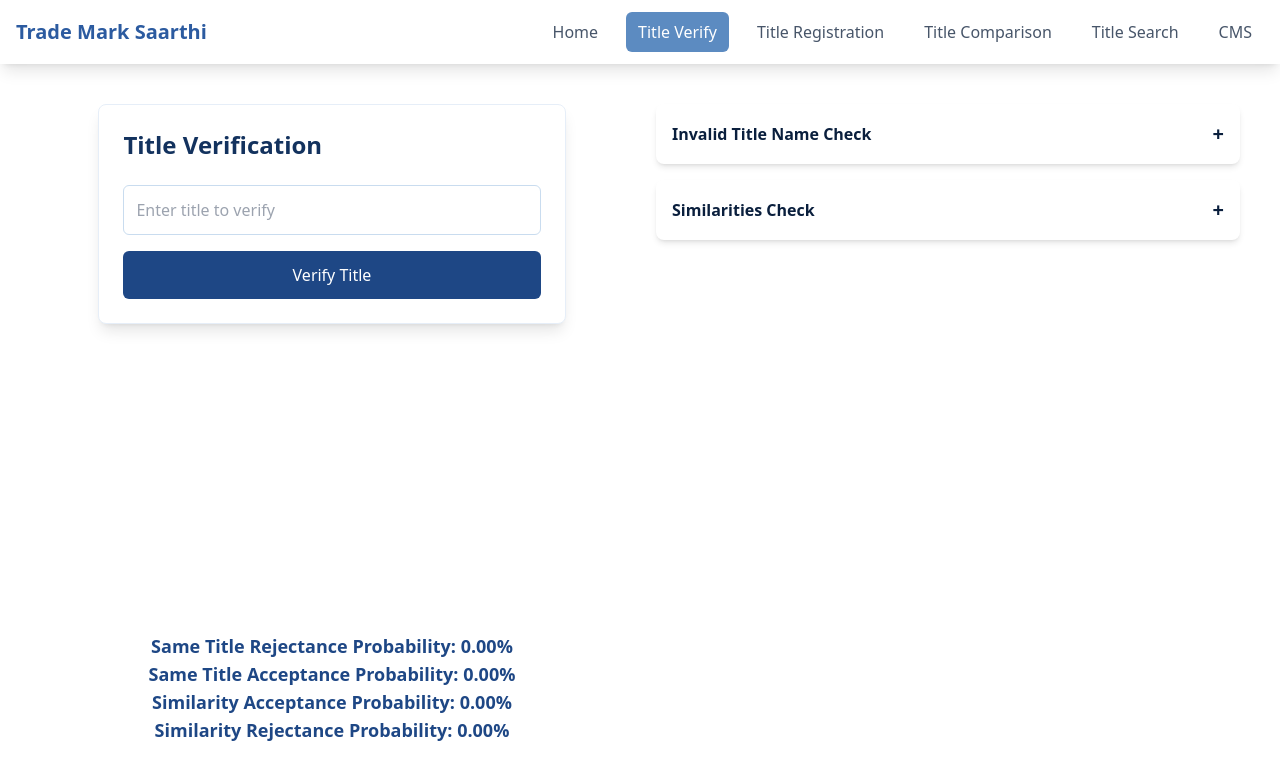
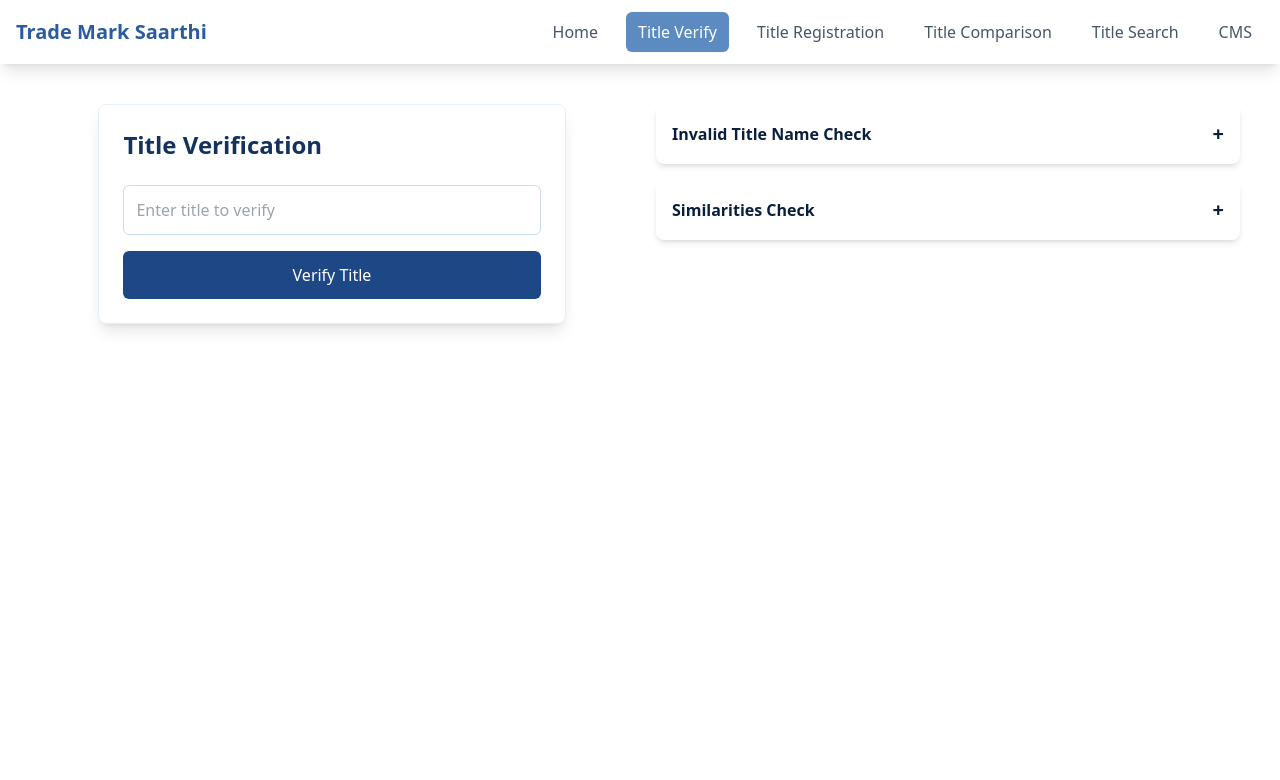
Before and after one commit to Smart-India-Hackathon-24/trade-saarthi-frontend, a Next.js app: page /title-verify in a window 1280 px wide. Shown: the top 780 px of the page. Built offline with nearby package versions, Linux system fonts and the light colour scheme.

Commit message:
sound similar

```diff
--- a/src/components/Trademark/Home/TitleVerification.tsx
+++ b/src/components/Trademark/Home/TitleVerification.tsx
@@ -39,6 +39,7 @@ const TitleVerification = () => {
     const [soundSimilarTitlesAcceptanceProbability, setSoundSimilarTitlesAcceptanceProbability] = useState(0);
     const [sameTitles, setSameTitles] = useState<Record<string, string>>({});
     const [similarTitles, setSimilarTitles] = useState<Record<string, string>>({});
+    const [soundSimilarTitles, setSoundSimilarTitles] = useState<Record<string, string>>({});
 
     const accordionSections: AccordionSection[] = [
         {
@@ -175,6 +176,9 @@ const TitleVerification = () => {
                     if (data["FDL"] && test.id == 8) {
                         setSimilarTitles(data["FDL"]["Title_Name"])
                     }
+                    if (data["FLD"] && test.id == 9) {
+                        setSoundSimilarTitles(data["FLD"]["Title_Name"])
+                    }
                     return {
                         id: test.id,
                         status: data.isValid ? test.id == 7 ? 'failed' : 'success' : 'failed',
@@ -281,6 +285,7 @@ const TitleVerification = () => {
     };
 
     const getStatusText = (test: TestCase) => {
+        console.log("test: ", test);
         if (test.status === 'running') {
             return (
                 <div className="flex items-center gap-2">
@@ -298,7 +303,7 @@ const TitleVerification = () => {
             const textColor = test.status === 'success' ? 'text-green-800' : 'text-red-800';
             return (
                 <span className={`px-3 py-1 rounded-full text-sm font-bold border ${getStatusColor(test.status)} ${textColor} `}>
-                    {`${rejectPercentage}%`}
+                    {`${rejectPercentage}% `} Similarity
                 </span>
             );
         }
@@ -332,20 +337,6 @@ const TitleVerification = () => {
                             >
                                 Verify Title
                             </button>
-                        </div>
-                    </div>
-                    <div className="flex flex-col items-center justify-center">
-                        <div className="text-lg font-semibold text-primary-600">
-                            Same Title Rejectance Probability: {(sameTitlesRejectanceProbability || 0).toFixed(2)}%
-                        </div>
-                        <div className="text-lg font-semibold text-primary-600">
-                            Same Title Acceptance Probability: {(sameTitlesAcceptanceProbability || 0).toFixed(2)}%
-                        </div>
-                        <div className="text-lg font-semibold text-primary-600">
-                            Similarity Acceptance Probability: {(similarTitlesAcceptanceProbability || 0).toFixed(2)}%
-                        </div>
-                        <div className="text-lg font-semibold text-primary-600">
-                            Similarity Rejectance Probability: {(similarTitlesRejectanceProbability || 0).toFixed(2)}%
                         </div>
                     </div>
                 </div>
@@ -404,7 +395,7 @@ const TitleVerification = () => {
             </div>
 
             <div className="flex flex-col md:flex-row gap-8 p-4">
-                {/* FLD Table */}
+                {/* Same Titles */}
                 <div className="flex-1">
                     <h2 className="text-2xl font-bold mb-4 text-primary-700">Same Titles</h2>
                     <div className="bg-white rounded-lg shadow-md p-4 max-h-[40vh] h-[40vh] overflow-y-auto">
@@ -427,7 +418,7 @@ const TitleVerification = () => {
                     </div>
                 </div>
 
-                {/* DFL Table */}
+                {/* Similar Titles */}
                 <div className="flex-1">
                     <h2 className="text-2xl font-bold mb-4 text-primary-700">Similar Titles</h2>
                     <div className="bg-white rounded-lg shadow-md p-4 max-h-[40vh] h-[40vh] overflow-y-auto">
@@ -440,6 +431,29 @@ const TitleVerification = () => {
                             </thead>
                             <tbody>
                                 {Object.entries(similarTitles).map(([id, title]) => (
+                                    <tr key={id}>
+                                        <td className="border-b p-2">{id}</td>
+                                        <td className="border-b p-2">{title}</td>
+                                    </tr>
+                                ))}
+                            </tbody>
+                        </table>
+                    </div>
+                </div>
+
+                {/* Sound Similar Titles */}
+                <div className="flex-1">
+                    <h2 className="text-2xl font-bold mb-4 text-primary-700">Sound Similar Titles</h2>
+                    <div className="bg-white rounded-lg shadow-md p-4 max-h-[40vh] h-[40vh] overflow-y-auto">
+                        <table className="w-full">
+                            <thead>
+                                <tr>
+                                    <th className="border-b-2 p-2 text-left">ID</th>
+                                    <th className="border-b-2 p-2 text-left">Title</th>
+                                </tr>
+                            </thead>
+                            <tbody>
+                                {Object.entries(soundSimilarTitles).map(([id, title]) => (
                                     <tr key={id}>
                                         <td className="border-b p-2">{id}</td>
                                         <td className="border-b p-2">{title}</td>
```
